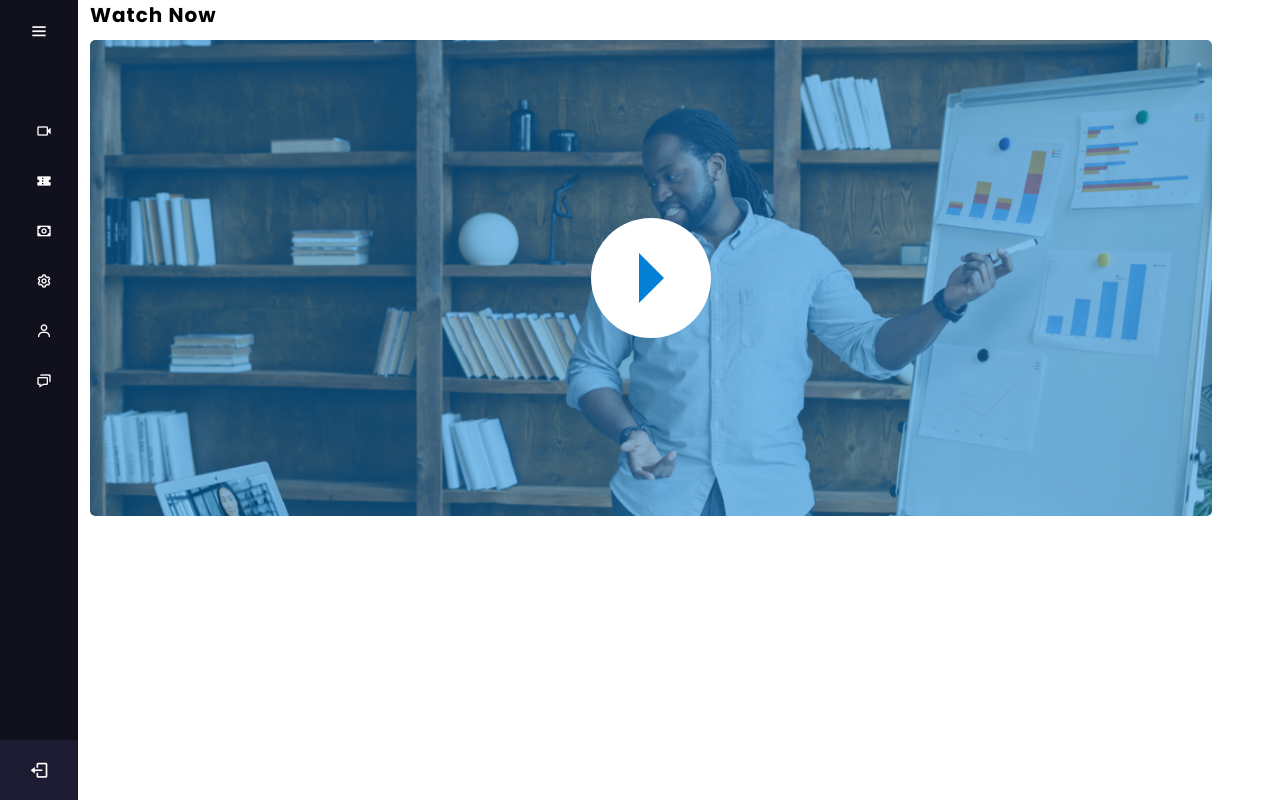
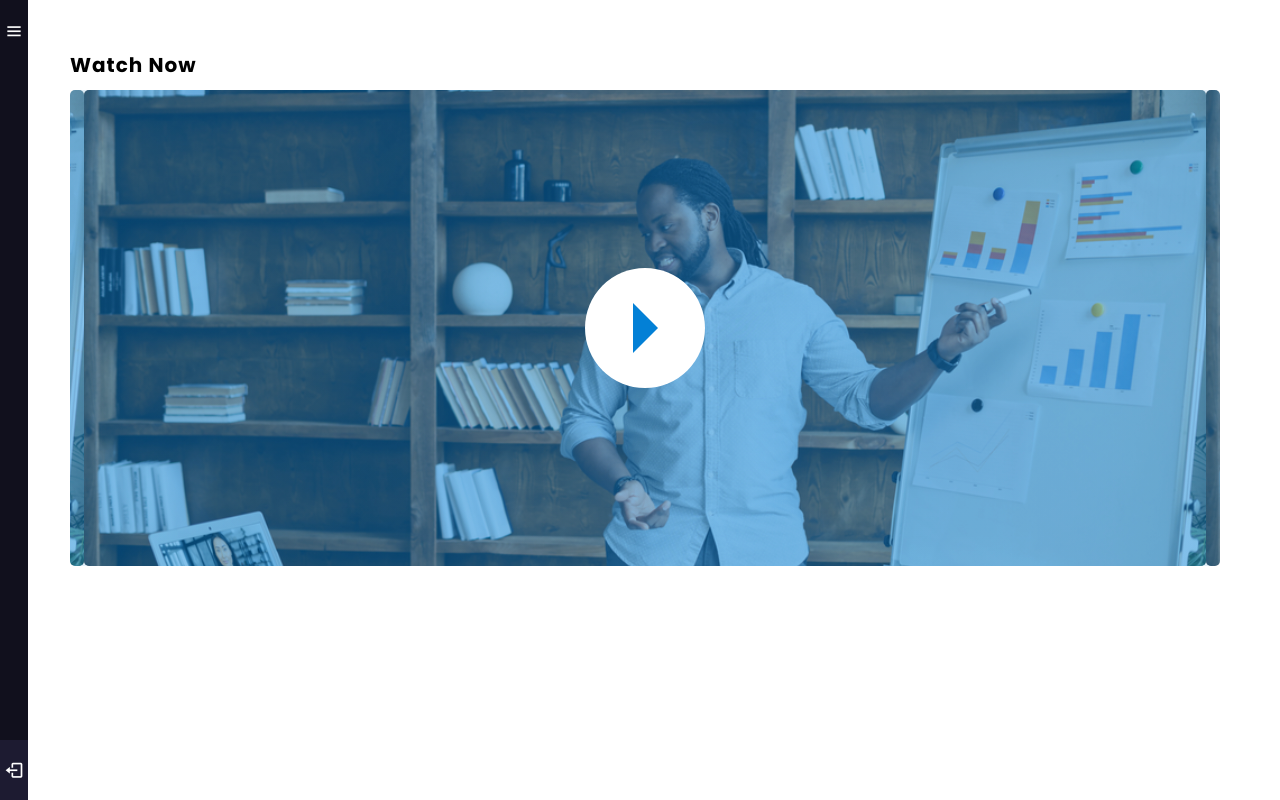
Before and after one commit to alleneben/mirror-ventures, a React (Create React App) app: page /app/dashboard/watch in a window 1280 px wide. Built offline with nearby package versions, Linux system fonts and the light colour scheme.

Commit message:
update on responsiveness on dashboard

```diff
--- a/src/components/video/src/video.module.scss
+++ b/src/components/video/src/video.module.scss
@@ -1,11 +1,12 @@
 .video {
-    // position: absolute;
-    width: 1122px;
+
+    // width: 1122px;
     height: 476px;
     left: 283px;
     top: 183px;
 
     background: linear-gradient(0deg, rgba(3, 128, 214, 0.12), rgba(3, 128, 214, 0.12)), url(../../../asset/img/video.svg);
+    background-position: center;
     border-radius: 5px;
 
     display: flex;
@@ -25,17 +26,6 @@
         align-items: center;
         border-radius: 50%;
 
-        // .playicon {
-        //     // position: absolute;
-        //     width: 64px;
-        //     height: 64px;
-        //     // left: 876px;
-        //     // top: 393px;
-
-
-        //     background: #0380D6;
-        //     transform: rotate(90deg);
-        // }
         .playicon {
             width: 0;
             height: 0;
--- a/src/index.css
+++ b/src/index.css
@@ -22,7 +22,9 @@ body {
   top: 0;
   left: 0;
   height: 100%;
-  width: 78px;
+  /* width: 78px; */
+  width: 0;
+  display: none;
   background: #11101d;
   padding: 6px 14px;
   transition: all 0.5s ease;
@@ -45,17 +47,20 @@ body {
   opacity: 1;
   pointer-events: none;
 }
+.sidebar.active .profile #logOut {
+  left: 88%;
+}
 
-.logoContent i {
-  font-size: 20px;
-  margin-right: 5px;
+.sidebar ul li .bx-search{
+  position: absolute;
+  z-index: 99;
+  color: #fff;
+  font-size: 22px;
+  transition: all 0.5s ease;
 }
-.logoContent .logo {
-  font-size: 20px;
-  font-weight: 400;
-}
-.logo svg {
-  width: 70%;
+.sidebar ul li .bx-search:hover{
+  background: #fff;
+  color: #1d1b31;
 }
 .sidebar #menubtn {
   position: absolute;
@@ -168,6 +173,31 @@ body {
   height: 60px;
   background: #1d1b31;
 }
+.sidebar.active .profile .profileDetails {
+  opacity: 1;
+  pointer-events: auto;
+}
+
+.sidebar.active ~ .main {
+  width: calc(100% - 240px);
+  left: 250px;
+}
+
+
+
+
+.logoContent i {
+  font-size: 20px;
+  margin-right: 5px;
+}
+.logoContent .logo {
+  font-size: 20px;
+  font-weight: 400;
+}
+.logo svg {
+  width: 70%;
+}
+
 .profileContent .profile .profileDetails {
   display: flex;
   align-items: center;
@@ -175,10 +205,7 @@ body {
   pointer-events: none;
   white-space: nowrap;
 }
-.sidebar.active .profile .profileDetails {
-  opacity: 1;
-  pointer-events: auto;
-}
+
 .profile .profileDetails img{
   height: 45px;
   width: 45px;
@@ -206,43 +233,18 @@ body {
   border-radius: 12px;
   text-align: center;
 }
-.sidebar.active .profile #logOut {
-  left: 88%;
-}
-
-.sidebar ul li .bx-search{
-  position: absolute;
-  z-index: 99;
-  color: #fff;
-  font-size: 22px;
-  transition: all 0.5s ease;
-}
-.sidebar ul li .bx-search:hover{
-  background: #fff;
-  color: #1d1b31;
-}
 
 .main {
   position: absolute;
-  height: 100%;
+  height: auto;
   /* z-index: -1; */
-  width: calc(100% - 90px);
-  left: 90px;
+  width: 100% ;
+  /* left: 90px; */
   transition: all 0.5s ease;
+
+  padding: 0 20px;
+  margin-top: 50px;
 }
-
-.sidebar.active ~ .main {
-  width: calc(100% - 240px);
-  left: 250px;
-}
-
-
-
-
-
-
-
-
 
 
 ::-webkit-scrollbar {
@@ -260,3 +262,20 @@ body {
   border-radius: 2px;
   background: #6d6d6d;
 }
+
+
+
+
+@media (min-width: 769px) {
+  .sidebar {
+    display: block;
+  }
+  .main {
+    width: calc(100% - 90px);
+    left: 50px;
+  }
+}
+
+@media (min-width: 1399px) {
+
+}
--- a/src/layouts/dashboard-layout-container/dashboard-layout.module.scss
+++ b/src/layouts/dashboard-layout-container/dashboard-layout.module.scss
@@ -2,6 +2,8 @@
 .container {
     display: flex;
     flex-direction: column;
+    // width: 480px;
+    // padding: 30px 300px 0 0;
 }
 
 
@@ -87,3 +89,8 @@
 //         align-items: center;
 //     }
 // }
+@media (min-width: 769px) {
+    .container {
+        width: auto;
+    }
+}
```
